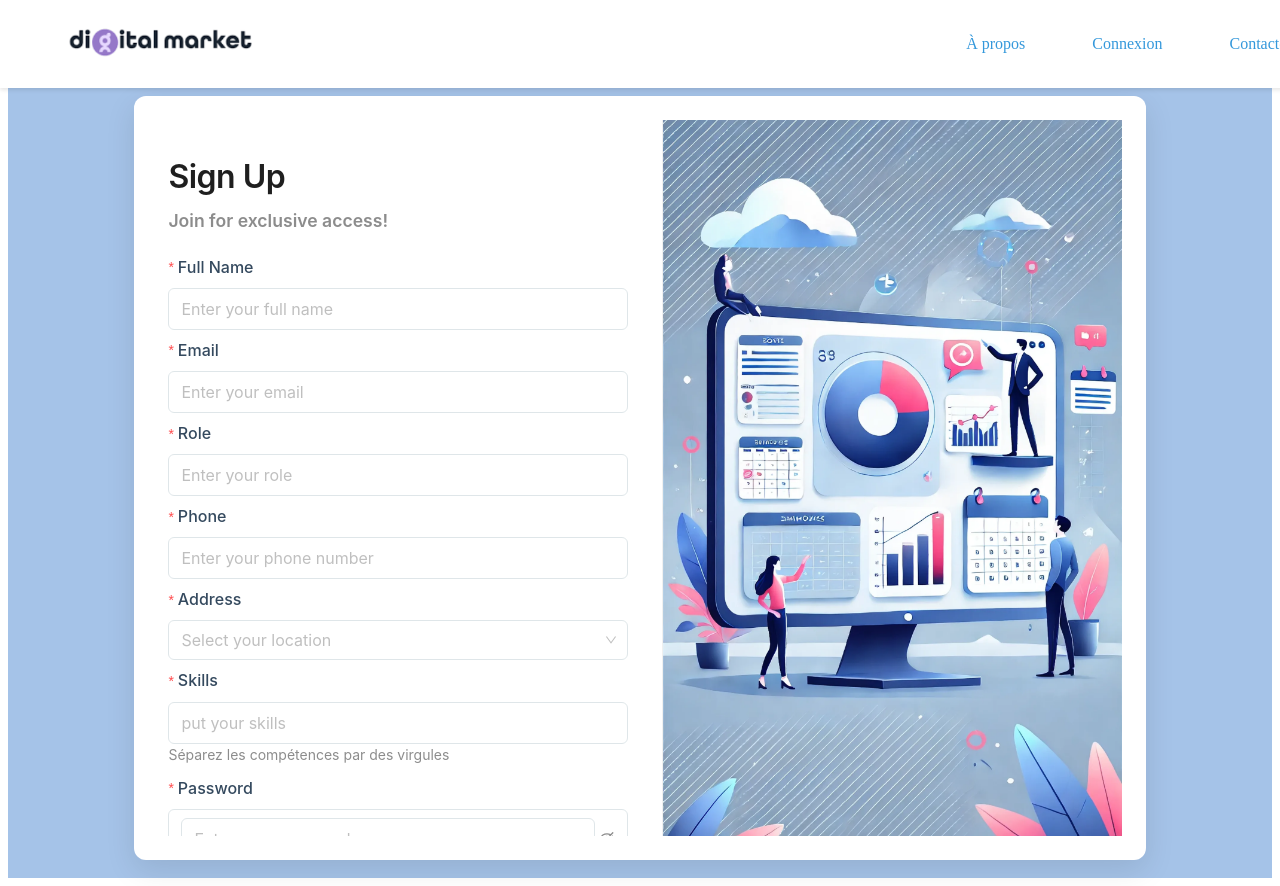
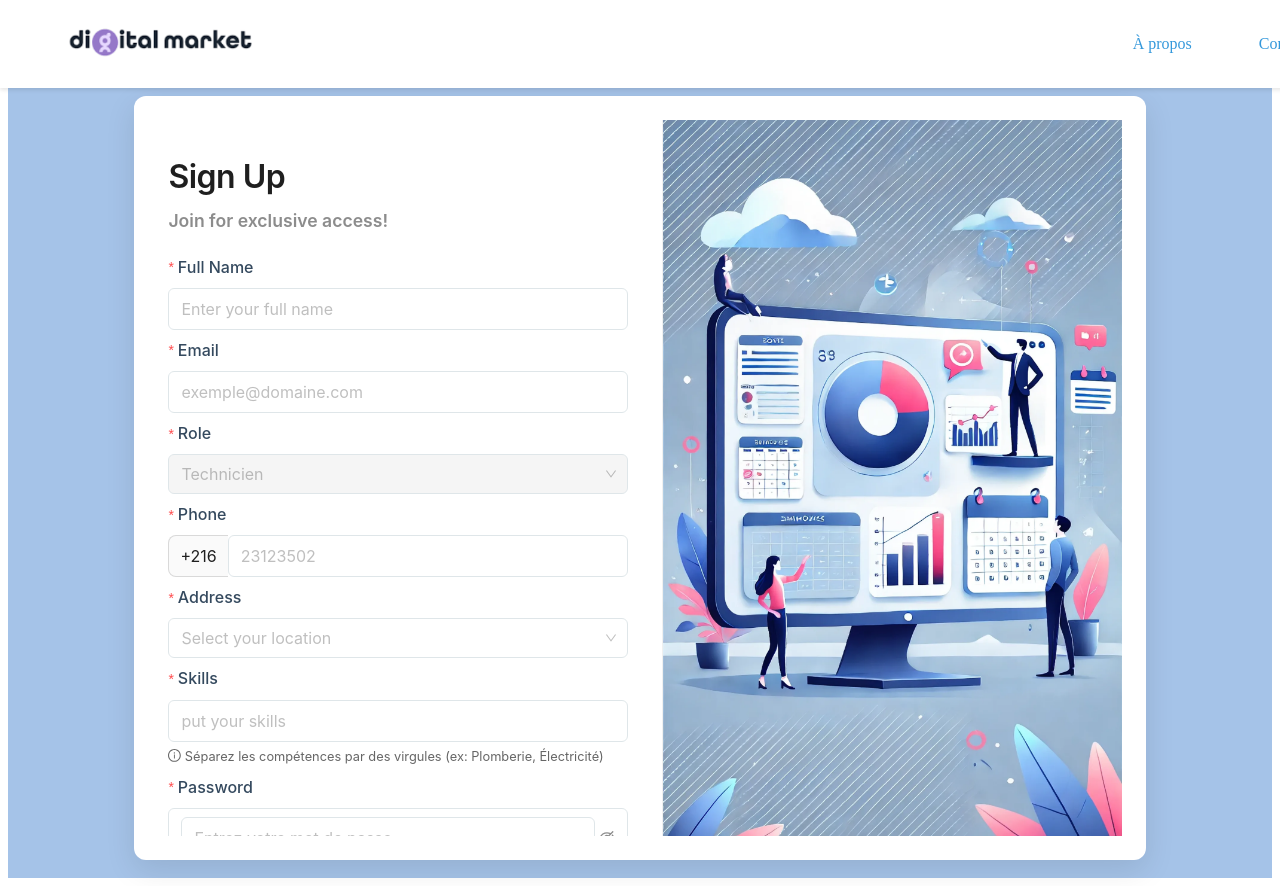
Before and after one commit to salmabt/VTM, a React (Vite) app in the folder frontend/: page /register in a window 1280 px wide. Built offline with nearby package versions, Linux system fonts and the light colour scheme.

Commit message:
modifier frontend

```diff
--- a/frontend/src/Auth/Register.jsx
+++ b/frontend/src/Auth/Register.jsx
@@ -5,6 +5,7 @@ import { Link, useNavigate } from 'react-router-dom';
 import registerImage from '../assets/resized_iii.webp';
 import useSignup from '../hooks/useSignup';
 import logo from '../assets/logo-digital-market.png';
+import { InfoCircleOutlined } from '@ant-design/icons';
 
 const { Option } = Select;
 
@@ -16,10 +17,19 @@ const cities = [
 ];
 
 const Register = () => {
+  const [form] = Form.useForm();
   const { loading, error, registerUser } = useSignup();
   const navigate = useNavigate();
 
   const handleRegister = async (values) => {
+    // Ajouter le préfixe +216 avant l'envoi
+    const cleanPhone = values.phone.replace(/\D/g, '');
+
+    const formattedValues = {
+      ...values,
+      phone: cleanPhone // Garantir le format international
+    };
+
     const validRoles = ['technicien']; // Liste des rôles valides
     const { role, password, passwordConfirm } = values;
 
@@ -38,8 +48,9 @@ const Register = () => {
     console.log('Values being sent:', values); // Vérifiez que "location" est bien présent
     // Si le rôle et les mots de passe sont valides, appeler la fonction pour enregistrer l'utilisateur
     try {
+
       console.log('Registering user with values:', values); // Log des données envoyées
-      const result = await registerUser(values); // Attendre que l'enregistrement soit terminé
+      const result = await registerUser(formattedValues); // Attendre que l'enregistrement soit terminé
 
       // Redirection vers la page d'attente après une inscription réussie
       if (result.success) {
@@ -63,7 +74,7 @@ const Register = () => {
         <div className="nav-links">
           <Link to="/about">À propos</Link>
           <Link to="/login">Connexion</Link>
-          <Link to="/contact">Contactez-nous</Link>
+
         </div>
       </nav>
     <Card className="form-container">
@@ -76,7 +87,7 @@ const Register = () => {
           <Typography.Text type="secondary" strong className="slogan">
             Join for exclusive access!
           </Typography.Text>
-          <Form layout="vertical" onFinish={handleRegister} autoComplete="off">
+          <Form layout="vertical" onFinish={handleRegister} autoComplete="off" form={form}>
             <Form.Item
               label="Full Name"
               name="name"
@@ -90,47 +101,67 @@ const Register = () => {
               <Input size="large" placeholder="Enter your full name" />
             </Form.Item>
 
+
 <Form.Item
   label="Email"
   name="email"
   rules={[
     {
       required: true,
-                  message: 'Please input your Email!',
+      message: 'Veuillez saisir votre email !',
     },
     {
       type: 'email',
-                  message: 'The input is not valid Email!',
+      message: 'Format email invalide !',
     },
+    {
+      pattern: /^[a-zA-Z0-9._-]+@[a-zA-Z0-9.-]+\.[a-zA-Z]{2,4}$/,
+      message: 'Adresse email non valide !'
+    }
   ]}
 >
-              <Input size="large" placeholder="Enter your email" />
+  <Input size="large" placeholder="exemple@domaine.com" />
 </Form.Item>
+
 
 <Form.Item
   label="Role"
   name="role"
+  initialValue="technicien"
   rules={[
     {
       required: true,
-                  message: 'Please input your Role!',
+      message: 'Veuillez sélectionner votre rôle !',
     },
   ]}
 >
-              <Input size="large" placeholder="Enter your role" />
+  <Select size="large" disabled>
+    <Option value="technicien">Technicien</Option>
+  </Select>
 </Form.Item>
 
 <Form.Item
           label="Phone"
           name="phone"
           rules={[
-                {
-                  required: true,
-                  message: 'Please input your phone number!',
-                },
+            { required: true, message: 'Veuillez saisir votre numéro de téléphone !' },
+            { pattern: /^\d{8}$/, message: '8 chiffres requis (ex: 23123502)' }
           ]}
         >
-              <Input size="large" placeholder="Enter your phone number" />
+          <Input
+            size="large"
+            placeholder="23123502"
+            addonBefore="+216"
+            maxLength={8}
+            type="tel"
+            onKeyPress={(e) => {
+              if (!/[0-9]/.test(e.key)) e.preventDefault();
+            }}
+            onChange={(e) => {
+              const cleanedValue = e.target.value.replace(/\D/g, '');
+              form.setFieldsValue({ phone: cleanedValue });
+            }}
+          />
         </Form.Item>
 
             {/* Sélection de la localisation */}
@@ -163,13 +194,18 @@ const Register = () => {
                   message: 'Please select your skills!',
                 },
               ]}
-               extra="Séparez les compétences par des virgules"
+              extra={
+  <div style={{ fontSize: '0.8rem', color: '#666', marginTop: 5 }}>
+    <InfoCircleOutlined /> Séparez les compétences par des virgules (ex: Plomberie, Électricité)
+  </div>
+}
             >
               <Input
                 size="large"
                 placeholder="put your skills"
               />
             </Form.Item>
+
 
 <Form.Item
   label="Password"
@@ -179,9 +215,19 @@ const Register = () => {
       required: true,
       message: 'Please input your Password!',
     },
+    () => ({
+      validator(_, value) {
+        const passwordRegex = /^(?=.*[a-z])(?=.*[A-Z])(?=.*\d)(?=.*[@$!%*?&])[A-Za-z\d@$!%*?&]{8,}$/;
+        if (!value || passwordRegex.test(value)) {
+          return Promise.resolve();
+        }
+        return Promise.reject(new Error('Le mot de passe doit contenir au moins 8 caractères, une majuscule, une minuscule, un chiffre et un caractère spécial !'));
+      },
+    }),
   ]}
+  help="Minimum 8 caractères avec majuscule, minuscule, chiffre et caractère spécial"
 >
-              <Input.Password size="large" placeholder="Enter your password" />
+  <Input.Password size="large" placeholder="Entrez votre mot de passe" />
 </Form.Item>
 
             <Form.Item
```
Lines whose indentation alone changed are shown as unchanged.
